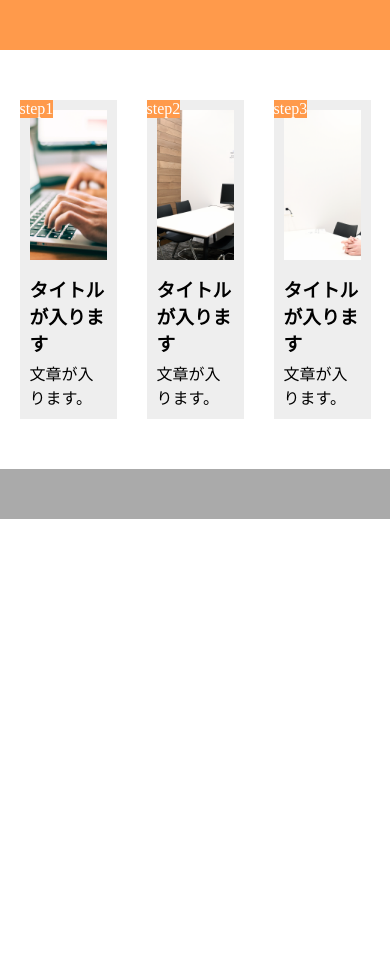
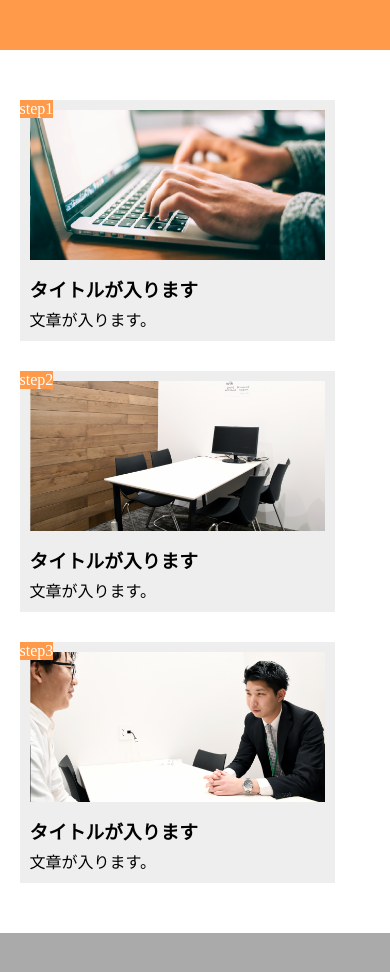
Before and after one commit to takakitenma/exercize, a plain HTML site: page index.html in a window 390 px wide. Before the commit the page ends 844 px from the top, so only its background shows below. Drawn offline with Linux system fonts and the light colour scheme.

Commit message:
[修正]

```diff
--- a/style.css
+++ b/style.css
@@ -80,10 +80,13 @@ footer {
 @media screen and (max-width: 768px) {
   main {
     width: 90%;
+    display: block;
+
   }
 
   .step-box {
     width: 90%;
+    margin-bottom: 30px;
   }
 
 
```
